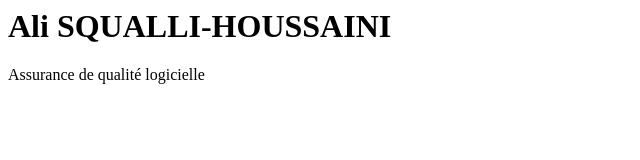
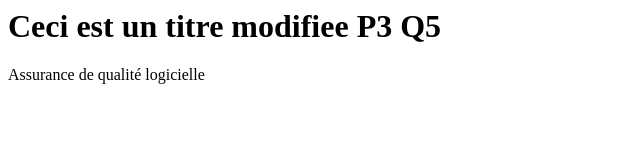
Before and after one commit to alisql1/ExamenGit, a plain HTML site: page index.html in a window 1280 px wide. Shown: the whole page, without its empty margins (0-640 px from the left). Drawn offline with Linux system fonts and the light colour scheme.

Commit message:
Modification du titre P3Q5

```diff
--- a/index.html
+++ b/index.html
@@ -1,2 +1,2 @@
-<h1>Ali SQUALLI-HOUSSAINI</h1>
+<h1>Ceci est un titre modifiee P3 Q5 </h1>
 <p>Assurance de qualité logicielle</hp>
```
